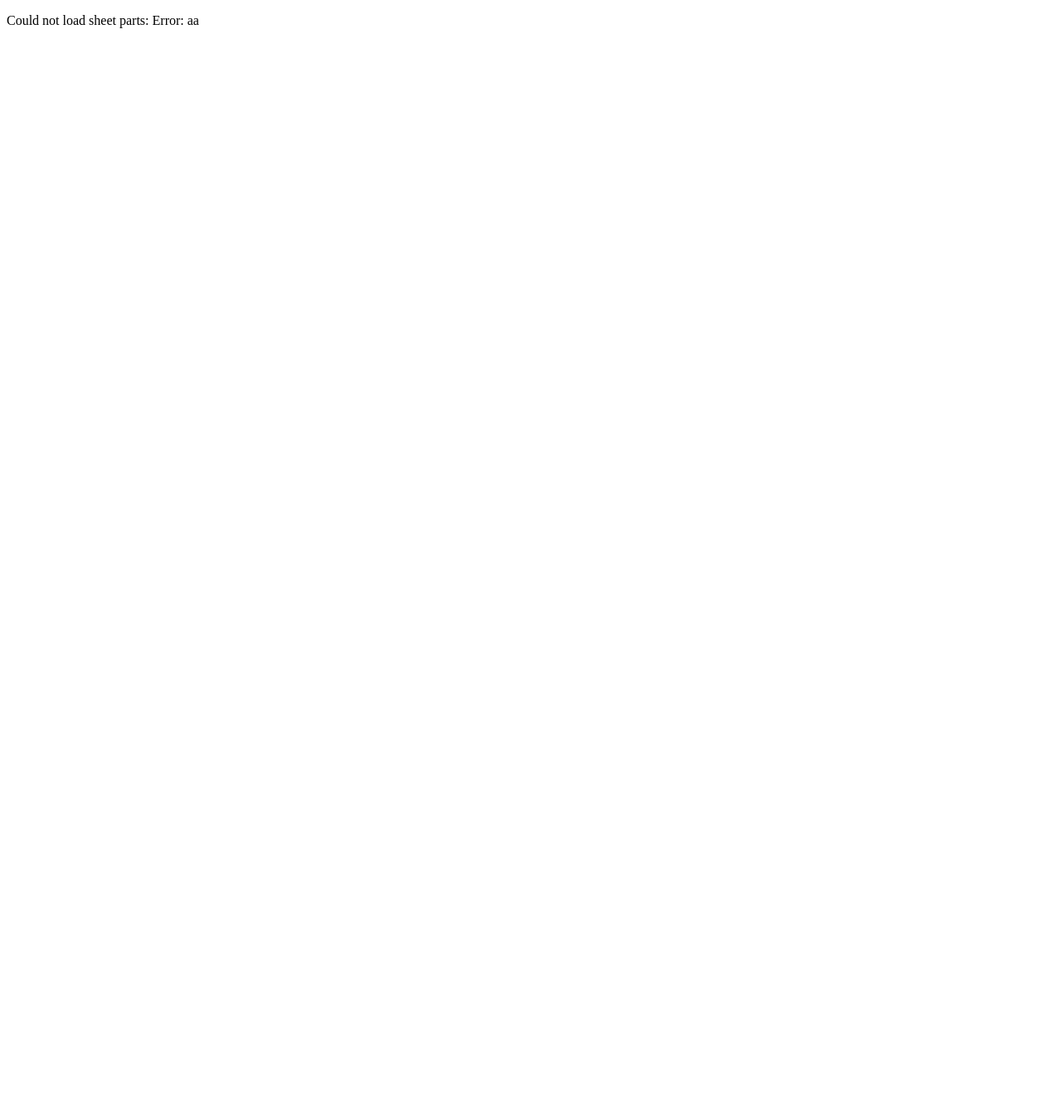
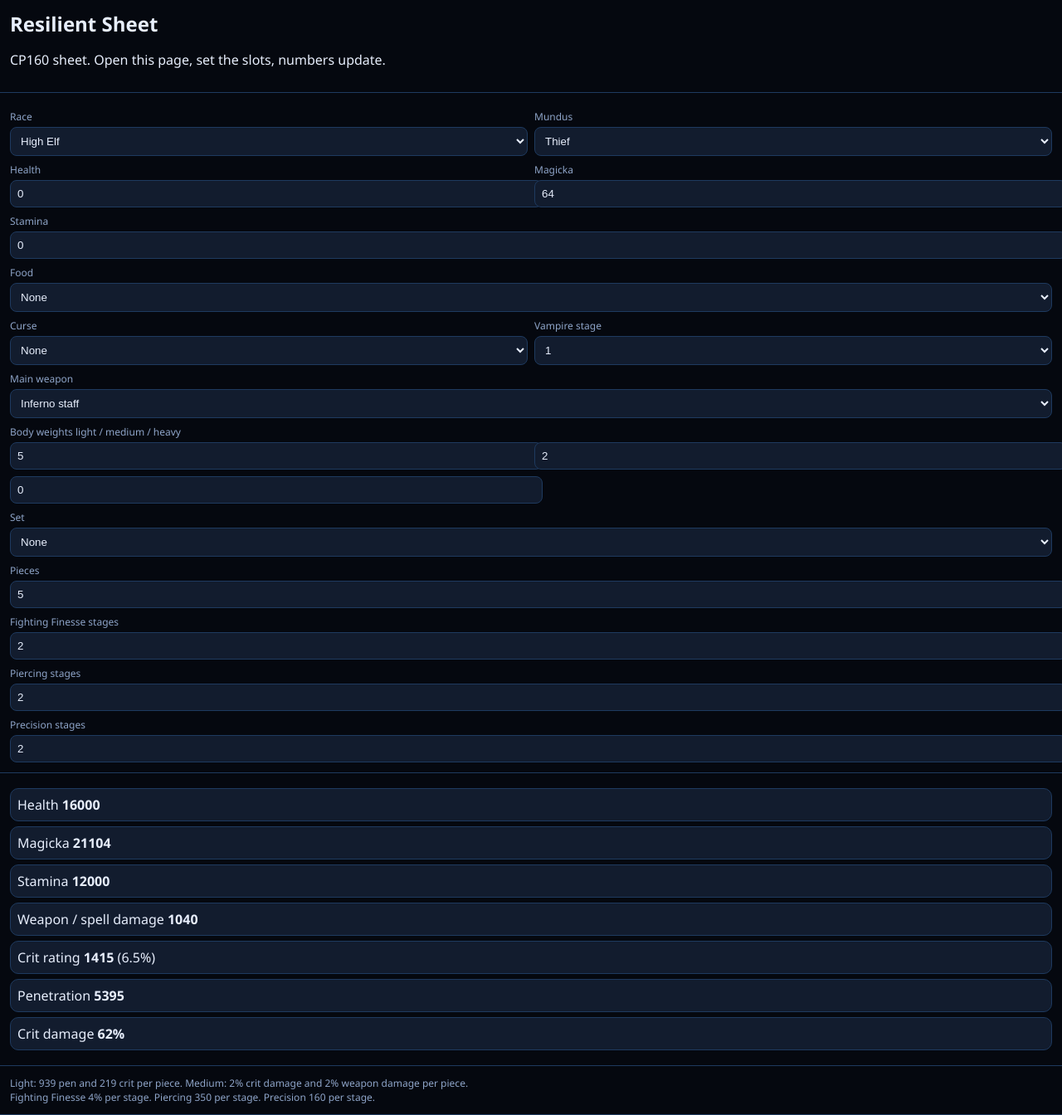
Before and after one commit to ivan-j-rodriguez/eso-sheet, a plain HTML site: page index.html in a window 1280 px wide. Shown: the whole page at 83% size. Before the commit the page ends 800 px from the top, so only its background shows below. Drawn offline with Linux system fonts and the light colour scheme; no server answers.

Commit message:
Publish working sheet

```diff
--- a/index.html
+++ b/index.html
@@ -1,13 +1,35 @@
 <!DOCTYPE html>
-<html lang="en">
-<head><meta charset="UTF-8"><title>Resilient Sheet</title></head>
-<body>
-<p id="status">Loading sheet...</p>
+<html lang="en"><head><meta charset="UTF-8"><meta name="viewport" content="width=device-width, initial-scale=1"><title>Resilient Sheet</title>
+<style>:root{--bg:#05080f;--panel:#0c1422;--line:#1e3a5f;--blue:#3b82f6;--text:#e7eefc;--muted:#8ea4c8}body{margin:0;background:var(--bg);color:var(--text);font-family:Segoe UI,sans-serif}header,section{padding:12px;border-bottom:1px solid var(--line)}h1{margin:0;font-size:24px}label{display:block;color:var(--muted);font-size:12px;margin:8px 0 4px}select,input{width:100%;background:#121c2e;color:var(--text);border:1px solid var(--line);border-radius:8px;padding:8px}.grid{display:grid;grid-template-columns:1fr 1fr;gap:8px}.stat{background:#121c2e;border:1px solid var(--line);border-radius:10px;padding:8px;margin:6px 0}.log{white-space:pre-wrap;color:var(--muted);font-size:12px}</style></head>
+<body><header><h1>Resilient Sheet</h1><p>CP160 sheet. Open this page, set the slots, numbers update.</p></header>
+<section><div class="grid"><div><label>Race</label><select id="race"></select></div><div><label>Mundus</label><select id="mundus"></select></div></div>
+<div class="grid"><div><label>Health</label><input id="ah" type="number" value="0"></div><div><label>Magicka</label><input id="am" type="number" value="64"></div></div>
+<label>Stamina</label><input id="as" type="number" value="0"><label>Food</label><select id="food"></select>
+<div class="grid"><div><label>Curse</label><select id="curse"><option>None</option><option>Vampire</option></select></div><div><label>Vampire stage</label><select id="vstage"><option>1</option><option>2</option><option>3</option><option>4</option></select></div></div>
+<label>Main weapon</label><select id="hand"><option>Inferno staff</option><option>Lightning staff</option><option>Restoration staff</option><option>Ice staff</option><option>Bow</option><option>Dagger</option><option>Shield</option><option>Greatsword</option></select>
+<label>Body weights light / medium / heavy</label><div class="grid"><input id="light" type="number" value="5"><input id="med" type="number" value="2"><input id="heavy" type="number" value="0"></div>
+<label>Set</label><select id="set"></select><label>Pieces</label><input id="pieces" type="number" value="5">
+<label>Fighting Finesse stages</label><input id="ff" type="number" value="2" max="2"><label>Piercing stages</label><input id="piercing" type="number" value="2" max="2"><label>Precision stages</label><input id="prec" type="number" value="2" max="2">
+</section><section id="stats"></section><section class="log" id="log"></section>
 <script>
-const parts = ["aa","ab","ac","ad","ae"];
-Promise.all(parts.map(p => fetch("parts/" + p).then(r => { if (!r.ok) throw new Error(p); return r.text(); })))
-  .then(chunks => { document.open(); document.write(chunks.join("")); document.close(); })
-  .catch(err => { document.getElementById("status").textContent = "Could not load sheet parts: " + err; });
-</script>
-</body>
-</html>
+const RACES={"High Elf":{mag:2000,pen:0},"Dark Elf":{mag:0,pen:0,wd:258},"Khajiit":{crit:915},"Argonian":{hp:1000},"Breton":{mag:2000},"None":{}};
+const FOOD={"None":{},"Jugged Rabbit in Preserves":{hp:4462,mag:4105,stam:4105},"Ghastly Eye Bowl":{hp:5000,mag:4575},"Orzorga's Red Frothgar":{hp:4575,stamRec:457}};
+const SETS={"None":[],"Order's Wrath":["(2 items) Adds 657 Critical Chance","(3 items) Adds 657 Critical Chance","(4 items) Adds 129 Weapon and Spell Damage","(5 items) Adds 8% Critical Damage"],"Mother's Sorrow":["(2 items) Adds 657 Critical Chance","(3 items) Adds 657 Critical Chance","(4 items) Adds 657 Critical Chance","(5 items) Adds 657 Critical Chance"]};
+function n(id){return Number(document.getElementById(id).value)||0}
+function fill(id,obj){const s=document.getElementById(id);Object.keys(obj).forEach(k=>{const o=document.createElement("option");o.textContent=k;s.appendChild(o)})}
+fill("race",RACES);fill("food",FOOD);fill("set",SETS);fill("mundus",{Thief:1,Mage:1,Apprentice:1,None:1});
+document.body.addEventListener("change",calc);
+function calc(){
+ let hp=16000+n("ah")*122, mag=12000+n("am")*111, stam=12000+n("as")*111, crit=0, pen=0, wd=0, sd=0, critDmg=50;
+ const race=RACES[document.getElementById("race").value]||{}; Object.keys(race).forEach(k=>{if(k=="mag")mag+=race[k];if(k=="hp")hp+=race[k];if(k=="crit")crit+=race[k];if(k=="wd")wd+=race[k]});
+ const food=FOOD[document.getElementById("food").value]||{}; hp+=food.hp||0; mag+=food.mag||0; stam+=food.stam||0;
+ const light=n("light"), med=n("med"), heavy=n("heavy"); pen+=light*939; crit+=light*219; wd=Math.round((wd+1000)*(1+0.02*med)); sd=wd; critDmg+=med*2;
+ crit+=n("prec")*160; pen+=n("piercing")*350; critDmg+=n("ff")*4;
+ const have=n("pieces"); const lines=SETS[document.getElementById("set").value]||[];
+ lines.forEach(line=>{const need=Number((line.match(/\((\d+)/)||[])[1]||0); if(have<need) return; const c=line.match(/Adds (\d+) Critical Chance/); if(c) crit+=Number(c[1]); const d=line.match(/Adds (\d+) Weapon/); if(d){wd+=Number(d[1]); sd+=Number(d[1]);} const cd=line.match(/(\d+)% Critical Damage/); if(cd) critDmg+=Number(cd[1]);});
+ let recNote=""; if(document.getElementById("curse").value=="Vampire"){const stage=n("vstage"); const rec=[0,.1,.3,.6,1][stage]; recNote="Vampire stage "+stage+" health recovery -"+Math.round(rec*100)+"%";}
+ document.getElementById("stats").innerHTML=`<div class="stat">Health <b>${hp}</b></div><div class="stat">Magicka <b>${mag}</b></div><div class="stat">Stamina <b>${stam}</b></div><div class="stat">Weapon / spell damage <b>${wd}</b></div><div class="stat">Crit rating <b>${crit}</b> (${(crit/219).toFixed(1)}%)</div><div class="stat">Penetration <b>${pen}</b></div><div class="stat">Crit damage <b>${critDmg}%</b></div>`;
+ document.getElementById("log").textContent=["Light: 939 pen and 219 crit per piece. Medium: 2% crit damage and 2% weapon damage per piece.",recNote,"Fighting Finesse 4% per stage. Piercing 350 per stage. Precision 160 per stage."].filter(Boolean).join("\n");
+}
+calc();
+</script></body></html>
```
